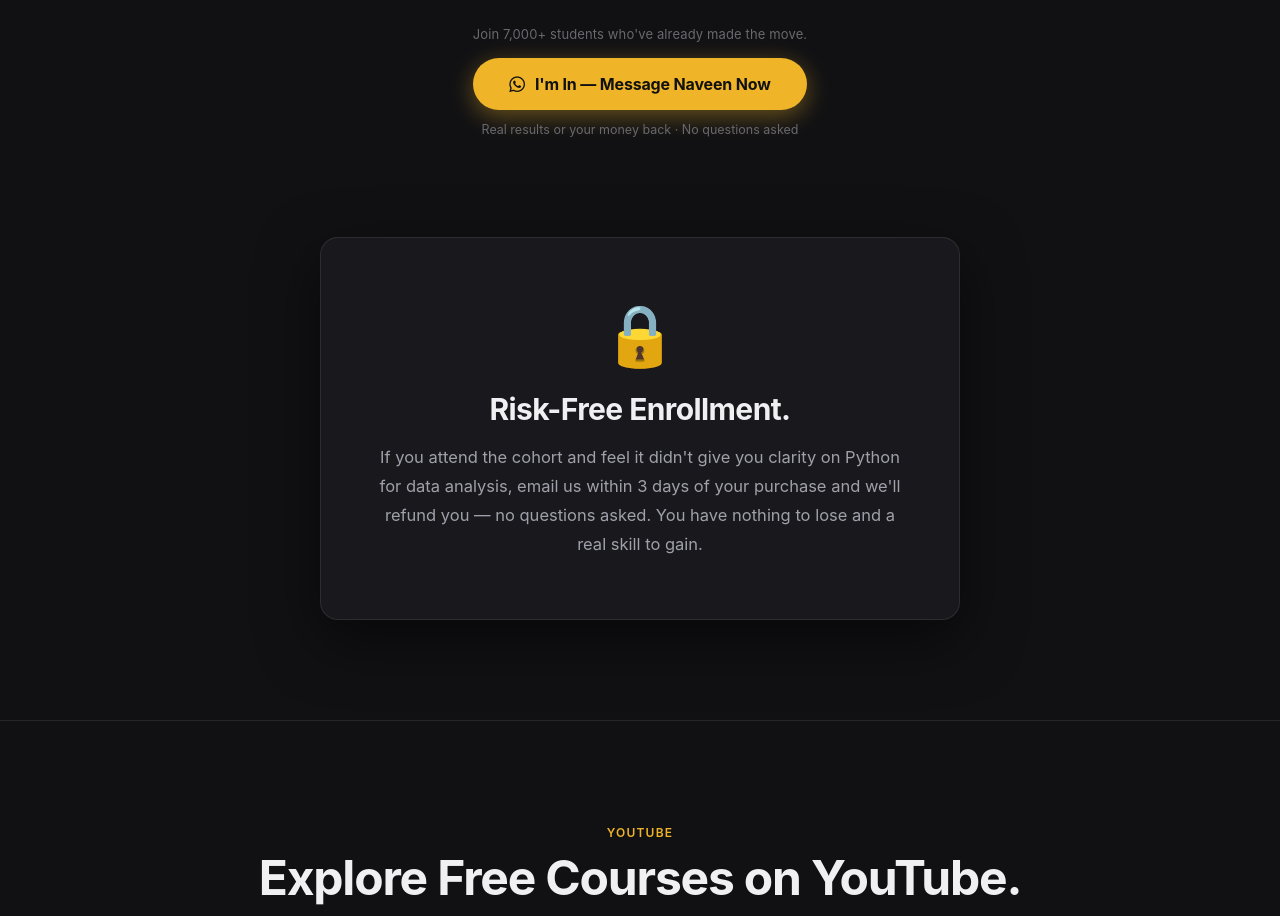
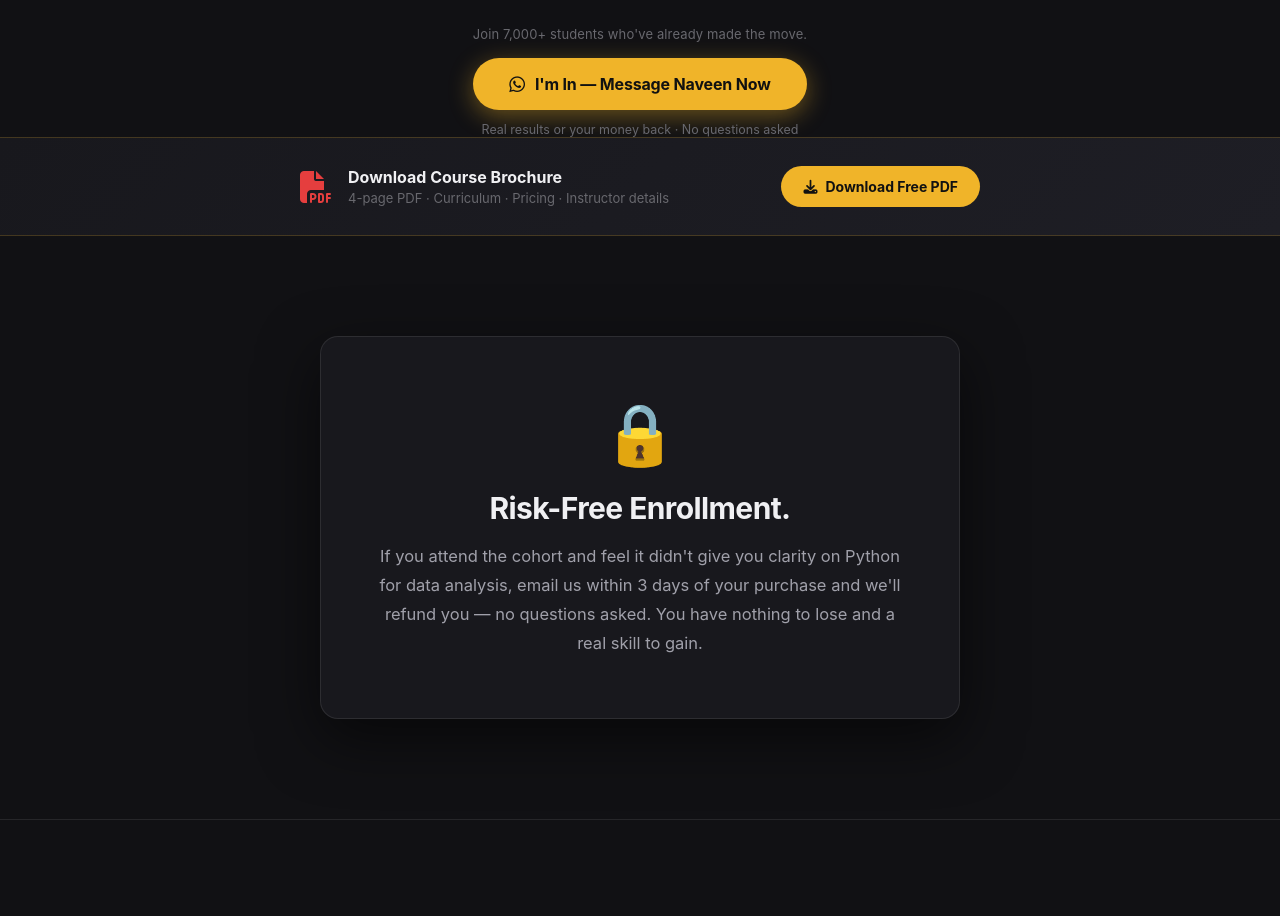
Before and after one commit to Naveentheanalyst/cyf-python, a plain HTML site: page index.html in a window 1280 px wide. Shown: the part 10100-11016 px from the top of the page. Drawn offline with Linux system fonts and the light colour scheme.

Commit message:
Add PDF brochure with download strip on landing page
- 4-page dark premium A4 brochure (Python_DataAnalysis_Brochure.pdf)
  Cover, Curriculum, Social Proof, Instructor + Catalogue + Enroll
- Brochure download strip added to landing page (after testimonials CTA)
  Red PDF icon, title, subtitle, gold Download Free PDF button
- Both files committed so brochure is downloadable from the live site

Co-Authored-By: Claude Sonnet 4.6 <noreply@anthropic.com>

```diff
--- a/index.html
+++ b/index.html
@@ -1109,6 +1109,57 @@ img { display: block; max-width: 100%; }
   margin-bottom: 18px;
 }
 
+/* ─── BROCHURE STRIP ─── */
+.brochure-strip {
+  background: linear-gradient(135deg, #18181d 0%, #1e1e25 100%);
+  border-top: 1px solid rgba(240,180,41,0.2);
+  border-bottom: 1px solid rgba(240,180,41,0.2);
+  padding: 28px 24px;
+}
+.brochure-strip-inner {
+  max-width: 680px;
+  margin: 0 auto;
+  display: flex;
+  align-items: center;
+  justify-content: space-between;
+  gap: 20px;
+  flex-wrap: wrap;
+}
+.brochure-info {
+  display: flex;
+  align-items: center;
+  gap: 16px;
+}
+.brochure-icon {
+  font-size: 32px;
+  color: #e53e3e;
+}
+.brochure-title {
+  font-size: 16px;
+  font-weight: 700;
+  color: var(--text);
+  margin-bottom: 3px;
+}
+.brochure-sub {
+  font-size: 13px;
+  color: var(--text3);
+}
+.brochure-btn {
+  display: inline-flex;
+  align-items: center;
+  gap: 8px;
+  background: var(--gold-btn);
+  color: #111;
+  font-size: 14px;
+  font-weight: 700;
+  padding: 12px 22px;
+  border-radius: 50px;
+  text-decoration: none;
+  white-space: nowrap;
+  transition: opacity 0.2s, transform 0.2s;
+}
+.brochure-btn:hover { opacity: 0.88; transform: scale(1.02); }
+
 /* ─── FOOTER ─── */
 .footer {
   background: var(--bg);
@@ -2056,6 +2107,22 @@ img { display: block; max-width: 100%; }
     <i class="fab fa-whatsapp"></i> I'm In — Message Naveen Now
   </a>
   <span class="section-cta-note">Real results or your money back · No questions asked</span>
+</div>
+
+<!-- ── BROCHURE DOWNLOAD ── -->
+<div class="brochure-strip apple-fade">
+  <div class="brochure-strip-inner">
+    <div class="brochure-info">
+      <i class="fas fa-file-pdf brochure-icon"></i>
+      <div>
+        <div class="brochure-title">Download Course Brochure</div>
+        <div class="brochure-sub">4-page PDF · Curriculum · Pricing · Instructor details</div>
+      </div>
+    </div>
+    <a href="Python_DataAnalysis_Brochure.pdf" download class="brochure-btn">
+      <i class="fas fa-download"></i> Download Free PDF
+    </a>
+  </div>
 </div>
 
 <!-- ── GUARANTEE ── -->
```
Also changed, not shown: 1 other file.
